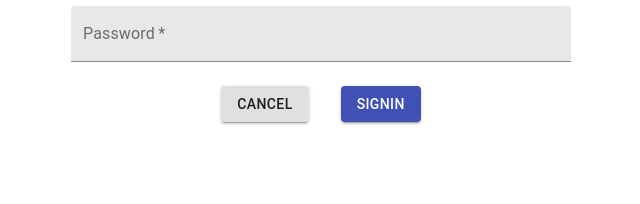
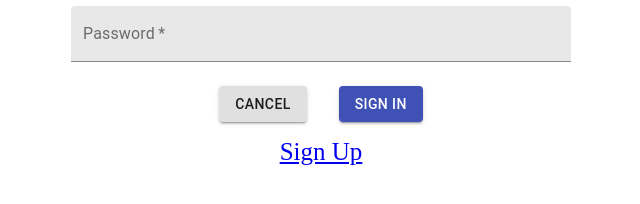
Before and after one commit to Rudissh-kanna/Real-Estate-Catalog, a React (Create React App) app in the folder client/: page /login in a window 1280 px wide. Shown: the part 204-408 px from the top of the page, without its empty margins (319-959 px from the left). Built offline with nearby package versions, Linux system fonts and the light colour scheme.

Commit message:
validation of signin and signup

```diff
--- a/client/package.json
+++ b/client/package.json
@@ -10,6 +10,7 @@
     "@testing-library/user-event": "^13.5.0",
     "react": "^18.2.0",
     "react-dom": "^18.2.0",
+    "react-hook-form": "^7.35.0",
     "react-router-dom": "^6.4.0",
     "react-scripts": "5.0.1",
     "web-vitals": "^2.1.4"
--- a/client/src/components/Signin.jsx
+++ b/client/src/components/Signin.jsx
@@ -1,8 +1,11 @@
-
 import React, { useState } from "react";
 import { makeStyles } from "@material-ui/core";
 import TextField from "@material-ui/core/TextField";
 import Button from "@material-ui/core/Button";
+import { Link } from "react-router-dom";
+import { useNavigate } from "react-router-dom";
+import '../css/Style.css'
+
 
 const useStyles = makeStyles(theme => ({
   root: {
@@ -25,15 +28,21 @@ const useStyles = makeStyles(theme => ({
 
 const Signin = () => {
   const classes = useStyles();
+  const navigate = useNavigate();
+
   const [userDetails, setUserDetails] = useState({});
+  const [error, setError] = useState("");
+
+  const handleClose=()=>{
+    navigate("/signup")
+  }
 
   const handleChange = e => {
     setUserDetails({ ...userDetails, [e.target.name]: e.target.value });
   };
-console.log(userDetails)
+
   const handleSubmit = async e => {
     e.preventDefault();
-    console.log(userDetails);
     const data = await fetch("http://localhost:8080/login", {
       method: "POST",
       headers: {
@@ -42,8 +51,13 @@ console.log(userDetails)
       },
       body: JSON.stringify(userDetails),
     }).then(data => data.json());
-    console.log(data);
+    if (data.status === "Sucess") {
+      alert(data.status)
+    } else {
+      setError(data.message);
+    }
   };
+
   return (
     <form className={classes.root} onSubmit={handleSubmit}>
       <TextField
@@ -62,13 +76,18 @@ console.log(userDetails)
         required
         onChange={handleChange}
       />
-      <div>
-        <Button variant="contained">
-          Cancel
+        {error && <p className="error_msg">{error}</p>}
+        <div style={{alignItem:"center"}}>
+        <Button variant="contained" onClick={handleClose}>Cancel</Button>
+        <Button type="submit" variant="contained" color="primary">
+          Sign In
         </Button>
-        <Button type="submit" variant="contained" color="primary">
-          SignIn
-        </Button>
+      </div>
+
+      <div className="right">
+        <Link to="/signup" style={{fontSize:"25px"}}>
+            Sign Up
+        </Link>
       </div>
     </form>
   );
--- a/client/src/components/Signup.jsx
+++ b/client/src/components/Signup.jsx
@@ -2,6 +2,8 @@ import React, { useState } from "react";
 import { makeStyles } from "@material-ui/core";
 import TextField from "@material-ui/core/TextField";
 import Button from "@material-ui/core/Button";
+import { useNavigate } from "react-router-dom";
+import '../css/Style.css'
 
 const useStyles = makeStyles(theme => ({
   root: {
@@ -24,22 +26,29 @@ const useStyles = makeStyles(theme => ({
 
 const Signup = () => {
   const classes = useStyles();
+  const navigate = useNavigate();
+
   const [userDetails, setUserDetails] = useState({
     email: "",
     password: "",
     confirmPassword: "",
   });
-  const [error, setError] = useState({});
+  const [error, setError] = useState("");
+
+  const handleClose=()=>{
+    setUserDetails({email: "",
+    password: "",
+    confirmPassword: "",})
+  }
 
   const handleChange = e => {
     setUserDetails({ ...userDetails, [e.target.name]: e.target.value });
   };
-  // console.log(userDetails)
+
   const handleSubmit = async e => {
     e.preventDefault();
-    // console.log(userDetails);
 
-    const data = await fetch("http://localhost:8080/signup", {
+    const data= await fetch("http://localhost:8080/signup", {
       method: "POST",
       headers: {
         Accept: "application/json",
@@ -47,15 +56,15 @@ const Signup = () => {
       },
       body: JSON.stringify(userDetails),
     }).then(data => data.json());
-    console.log("dataa", data);
+
     if (data.status === "sucess") {
-      alert("Sucess !!!");
-    } else {
-      setError(data.message);
-      // alert(data.message)
-    }
+        navigate("/login")
+      } else {
+        setError(data.message);
+      }
+
   };
-  console.log(error);
+
   return (
     <form className={classes.root} onSubmit={handleSubmit}>
       <TextField
@@ -63,7 +72,6 @@ const Signup = () => {
         variant="filled"
         type="email"
         name="email"
-        // error={error}
         required
         onChange={handleChange}
       />
@@ -73,7 +81,6 @@ const Signup = () => {
         type="password"
         name="password"
         required
-        // error={error}
         onChange={handleChange}
       />
       <TextField
@@ -81,15 +88,17 @@ const Signup = () => {
         variant="filled"
         type="password"
         name="confirmpassword"
-        // error={error}
         required
         onChange={handleChange}
       />
       <div>
-        <Button variant="contained">Cancel</Button>
+      {error && <p className="error_msg">{error}</p>}
+      <div style={{marginLeft:"60px"}}>
+        <Button variant="contained" onClick={handleClose}>Cancel</Button>
         <Button type="submit" variant="contained" color="primary">
-          Signup
+          Sign Up
         </Button>
+        </div>
       </div>
     </form>
   );
--- /dev/null
+++ b/client/src/css/Style.css
@@ -0,0 +1,22 @@
+.error_msg {
+	width: 370px;
+	padding: 15px;
+	margin: 5px 0;
+	font-size: 14px;
+	background-color: #f34646;
+	color: white;
+	border-radius: 5px;
+	text-align: center;
+}
+
+.white_btn {
+	border: none;
+	outline: none;
+	padding: 12px 0;
+	background-color: blueviolet;
+	border-radius: 20px;
+	width: 180px;
+	font-weight: bold;
+	font-size: 14px;
+	cursor: pointer;
+}
```
Also changed, not shown: 2 other files (tests, documents, lock files or other folders).
